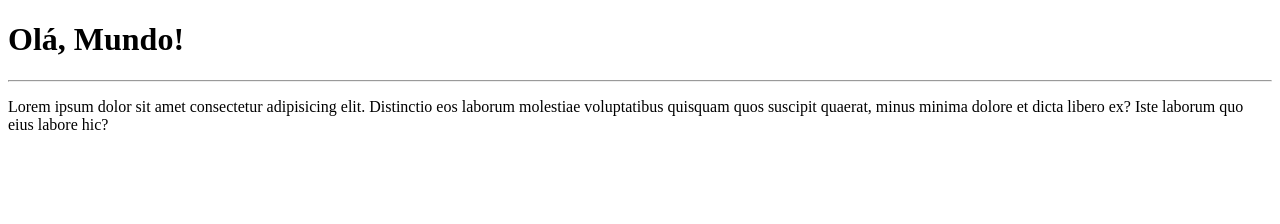
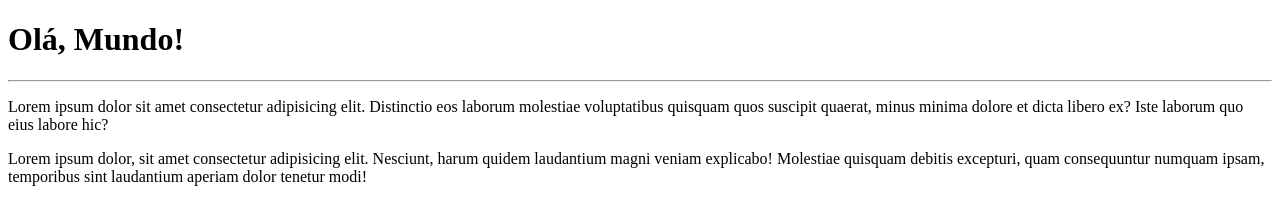
Before and after one commit to JardelSilva-86/Ola-Mundo, a plain HTML site: page Site Exemplo/index.html in a window 1280 px wide. Drawn offline with Linux system fonts and the light colour scheme.

Commit message:
2} parágrafo

```diff
--- a/Site Exemplo/index.html
+++ b/Site Exemplo/index.html
@@ -9,5 +9,6 @@
     <h1>Olá, Mundo!</h1>
     <hr>
     <p>Lorem ipsum dolor sit amet consectetur adipisicing elit. Distinctio eos laborum molestiae voluptatibus quisquam quos suscipit quaerat, minus minima dolore et dicta libero ex? Iste laborum quo eius labore hic?</p>
+    <p>Lorem ipsum dolor, sit amet consectetur adipisicing elit. Nesciunt, harum quidem laudantium magni veniam explicabo! Molestiae quisquam debitis excepturi, quam consequuntur numquam ipsam, temporibus sint laudantium aperiam dolor tenetur modi!</p>
 </body>
 </html>
```
